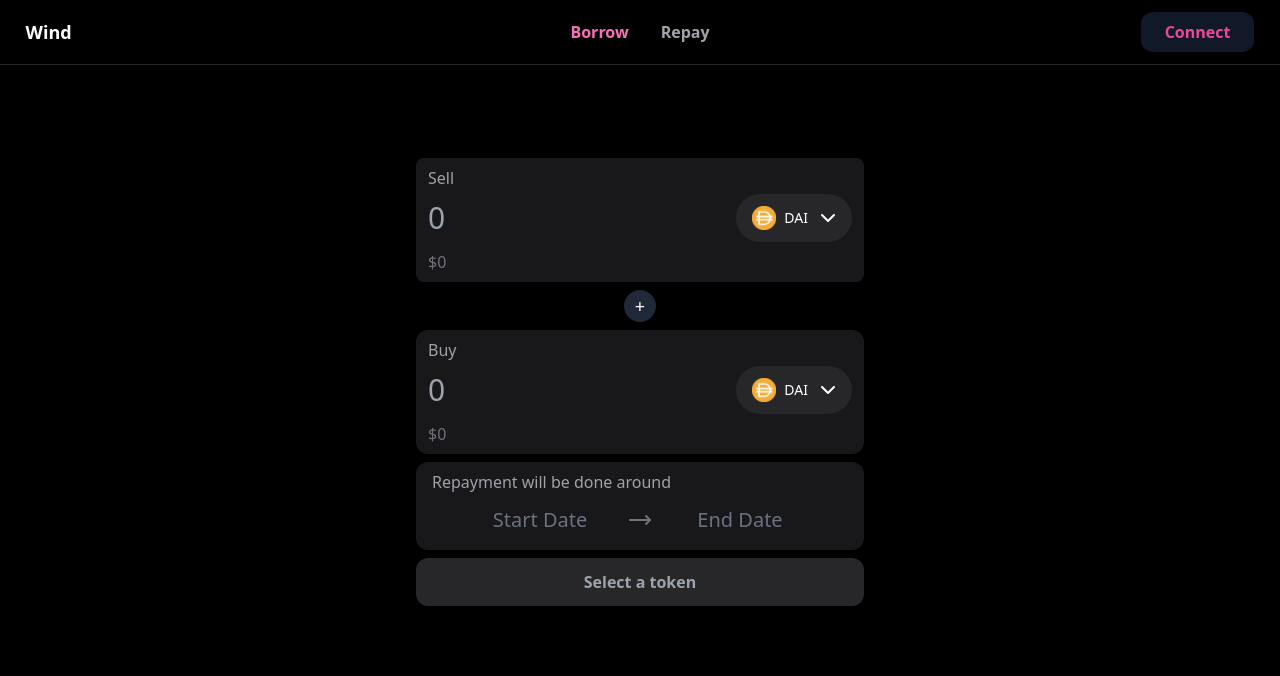
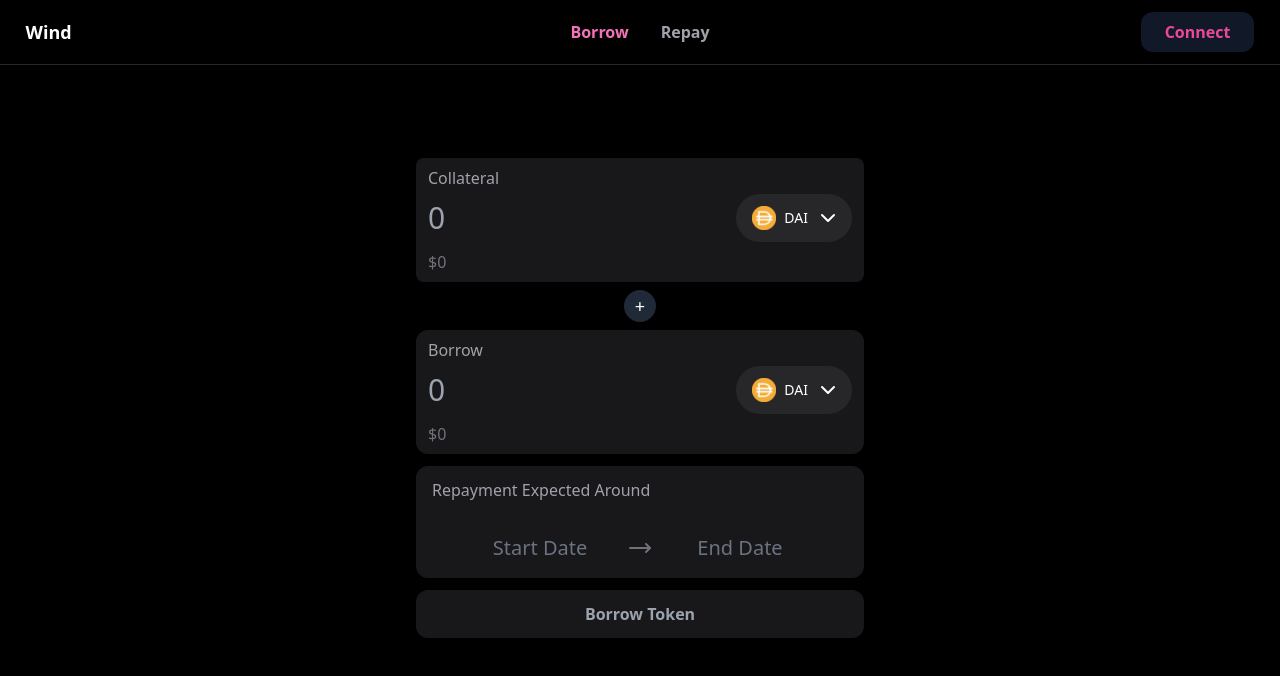
Before and after one commit to aryanbaranwal001/Credit-Bank-FrontEnd, a React (Vite) app in the folder frontEnd/: page /borrow in a window 1280 px wide. Shown: the top 676 px of the page. Built offline with nearby package versions, Linux system fonts and the light colour scheme.

Commit message:
borrow section done

```diff
--- a/frontEnd/src/output.css
+++ b/frontEnd/src/output.css
@@ -707,6 +707,10 @@ video {
 
 .ml-4 {
   margin-left: 1rem;
+}
+
+.mb-10 {
+  margin-bottom: 2.5rem;
 }
 
 .box-border {
--- a/frontEnd/src/pages/Borrow.jsx
+++ b/frontEnd/src/pages/Borrow.jsx
@@ -76,7 +76,7 @@ export default function Borrow() {
           <div key={sell.id} className="relative mb-2">
             {/* Sell Section */}
             <div className="bg-zinc-900 px-3 py-2 rounded-lg">
-              <div className="text-base text-zinc-400 mb-1">Sell</div>
+              <div className="text-base text-zinc-400 mb-1">Collateral</div>
               <div className="flex items-center justify-between">
                 <input
                   type="number"
@@ -150,7 +150,7 @@ export default function Borrow() {
 
         {/* Buy */}
         <div className="bg-zinc-900 px-3 py-2 rounded-xl mt-2">
-          <div className="text-base text-zinc-400 mb-1">Buy</div>
+          <div className="text-base text-zinc-400 mb-1">Borrow</div>
           <div className="flex items-center justify-between">
             <input
               type="number"
@@ -178,9 +178,9 @@ export default function Borrow() {
           <div className="text-md text-zinc-500 mt-2">$0</div>
         </div>
 
-        <div className="bg-zinc-900 px-4 py-2 rounded-xl mt-2 pb-4">
-          <div className="text-base text-zinc-400 mb-3">
-            Repayment will be done around
+        <div className="bg-zinc-900 px-4 py-3 rounded-xl mt-3 pb-4">
+          <div className="text-base text-zinc-400 mb-8">
+          Repayment Expected Around
           </div>
           <div className="relative z-20">
             <div className="flex items-center justify-center space-x-4">
@@ -189,6 +189,7 @@ export default function Borrow() {
                 onChange={(date) => setStartDate(date)}
                 onCalendarOpen={() => setIsCalendarOpen(true)}
                 onCalendarClose={() => setIsCalendarOpen(false)}
+                dateFormat="dd MMMM yyyy"
                 placeholderText="Start Date"
                 popperPlacement="top-center"
                 popperClassName="shadow-3xl rounded-xl bg-zinc-900 text-white"
@@ -202,6 +203,7 @@ export default function Borrow() {
                 onChange={(date) => setEndDate(date)}
                 onCalendarOpen={() => setIsCalendarOpen(true)}
                 onCalendarClose={() => setIsCalendarOpen(false)}
+                dateFormat="dd MMMM yyyy"
                 placeholderText="End Date"
                 popperPlacement="top-center"
                 popperClassName="shadow-3xl rounded-xl bg-zinc-900 text-white"
@@ -212,8 +214,8 @@ export default function Borrow() {
         </div>
 
         {/* Select Token Button */}
-        <button className="w-full mt-2 bg-zinc-800 rounded-xl py-3 text-center cursor-pointer hover:bg-zinc-700 text-gray-400 hover:text-gray-200 font-semibold">
-          Select a token
+        <button className="w-full mt-3 bg-zinc-900 rounded-xl py-3 text-center cursor-pointer hover:bg-zinc-800 text-gray-400 hover:text-gray-200 font-semibold">
+          Borrow Token
         </button>
       </div>
 
```
